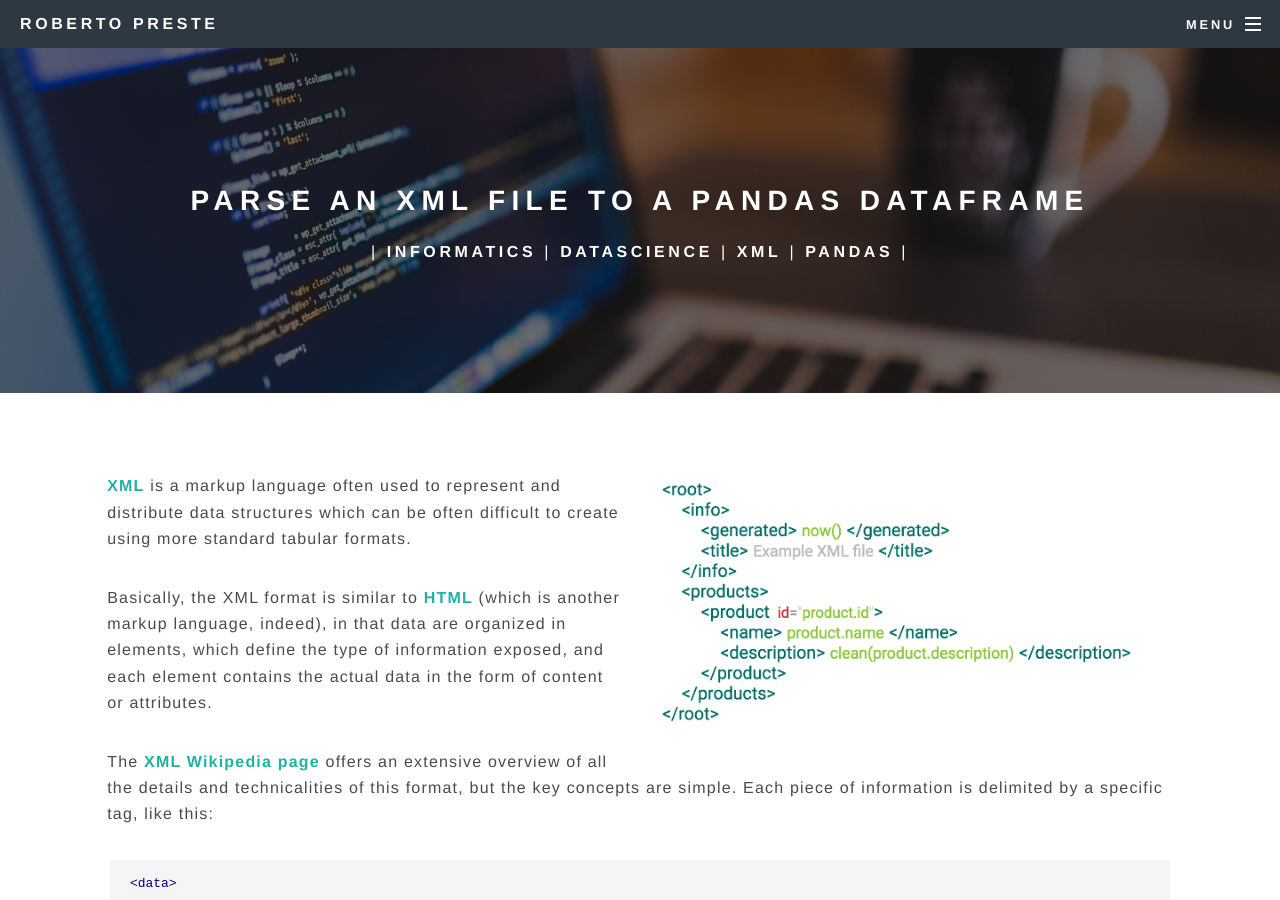
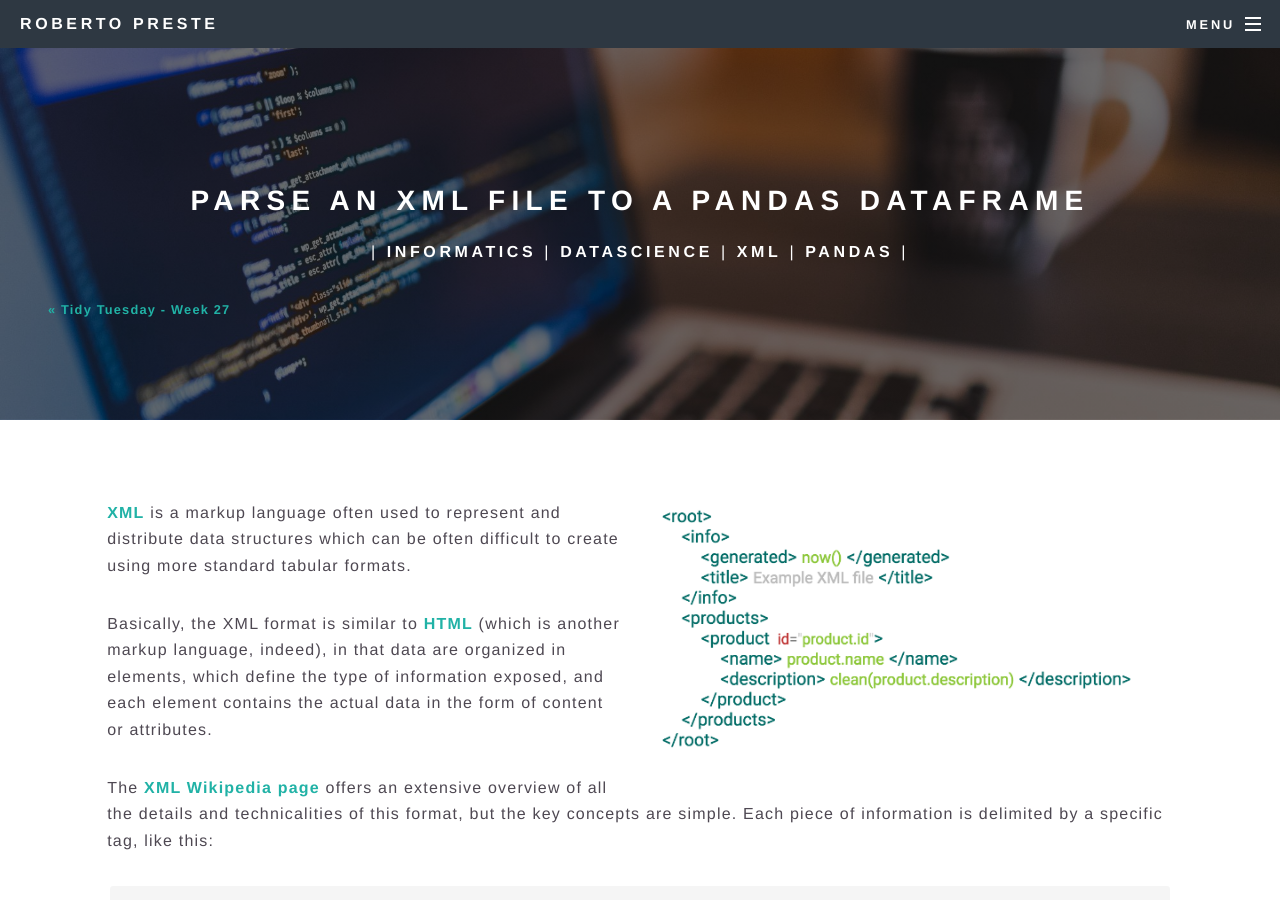
Before and after one commit to robertopreste/robertopreste.github.io, a Jekyll site: the page built from _posts/2018-10-07-parse-xml-to-dataframe.md, in a window 1280 px wide and 900 px high. Built offline with Jekyll 4.4.1, drawn with Linux system fonts in a browser that asks for light colours; comment, search, counter and statistics services are not loaded.

Commit message:
Change previous and next post display options

```diff
--- a/_layouts/post.html
+++ b/_layouts/post.html
@@ -16,27 +16,42 @@ layout: default
             {% endif %}
         {% endif %}
 
-        {% if page.category == "blog" %}
+        {% if page.category == "blog" or page.category == "datascience" %}
             <div class="PageNavigation">
-                {% if page.previous.url and page.previous.category == "blog" %}
+                {% if page.previous.url %}
+                    {% if page.previous.category == "blog" or page.previous.category == "datascience" %}
                     <a class="prev" href="{{page.previous.url}}" title="Previous Post">&laquo; {{page.previous.title}}</a>
+                    {% endif %}
                 {% endif %}
-                {% if page.next.url and page.next.category == "blog" %}
+                {% if page.next.url %}
+                    {% if page.next.category == "blog" or page.next.category == "datascience" %}
                     <a class="next" href="{{page.next.url}}" title="Next Post">{{page.next.title}} &raquo;</a>
+                    {% endif %}
                 {% endif %}
             </div>
         {% endif %}
 
-        {% if page.category == "datascience" %}
-            <div class="PageNavigation">
-                {% if page.previous.url and page.previous.category == "datascience" %}
-                    <a class="prev" href="{{page.previous.url}}" title="Previous Post">&laquo; {{page.previous.title}}</a>
-                {% endif %}
-                {% if page.next.url and page.next.category == "datascience" %}
-                    <a class="next" href="{{page.next.url}}" title="Next Post">{{page.next.title}} &raquo;</a>
-                {% endif %}
-            </div>
-        {% endif %}
+        <!--{% if page.category == "blog" %}-->
+            <!--<div class="PageNavigation">-->
+                <!--{% if page.previous.url and page.previous.category == "blog" %}-->
+                    <!--<a class="prev" href="{{page.previous.url}}" title="Previous Post">&laquo; {{page.previous.title}}</a>-->
+                <!--{% endif %}-->
+                <!--{% if page.next.url and page.next.category == "blog" %}-->
+                    <!--<a class="next" href="{{page.next.url}}" title="Next Post">{{page.next.title}} &raquo;</a>-->
+                <!--{% endif %}-->
+            <!--</div>-->
+        <!--{% endif %}-->
+
+        <!--{% if page.category == "datascience" %}-->
+            <!--<div class="PageNavigation">-->
+                <!--{% if page.previous.url and page.previous.category == "datascience" %}-->
+                    <!--<a class="prev" href="{{page.previous.url}}" title="Previous Post">&laquo; {{page.previous.title}}</a>-->
+                <!--{% endif %}-->
+                <!--{% if page.next.url and page.next.category == "datascience" %}-->
+                    <!--<a class="next" href="{{page.next.url}}" title="Next Post">{{page.next.title}} &raquo;</a>-->
+                <!--{% endif %}-->
+            <!--</div>-->
+        <!--{% endif %}-->
     </header>
 
     <section class="wrapper alt2 style5">
```
